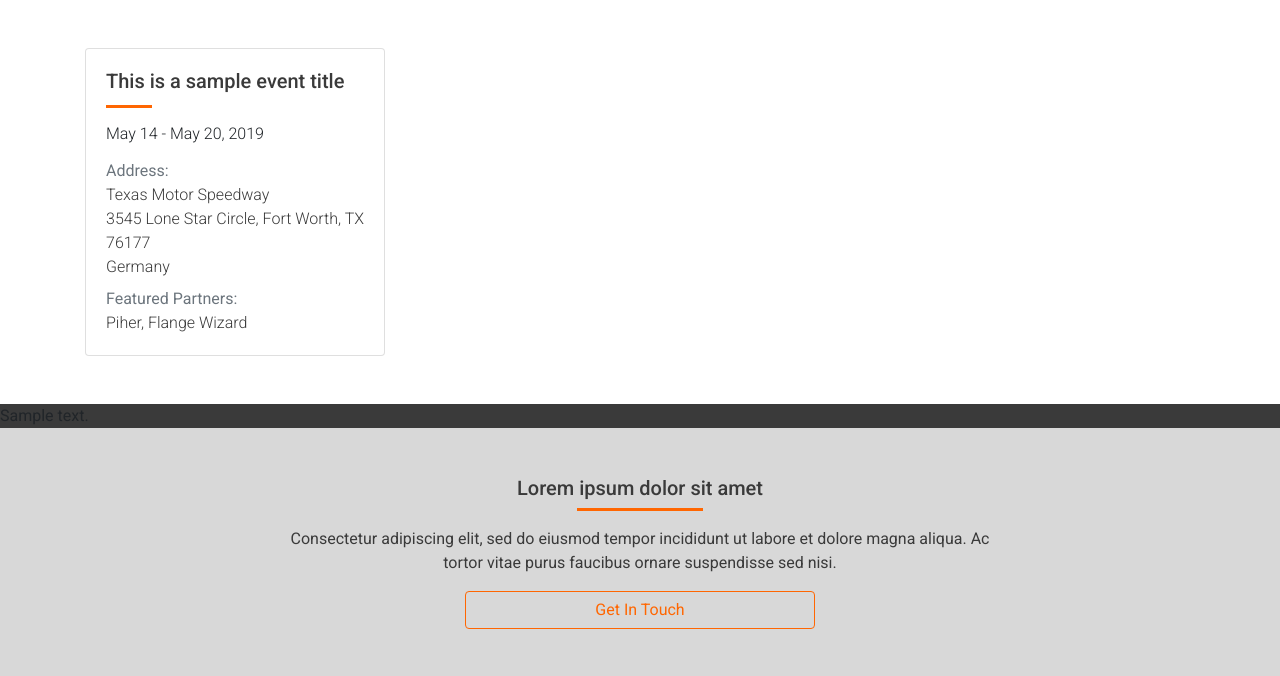
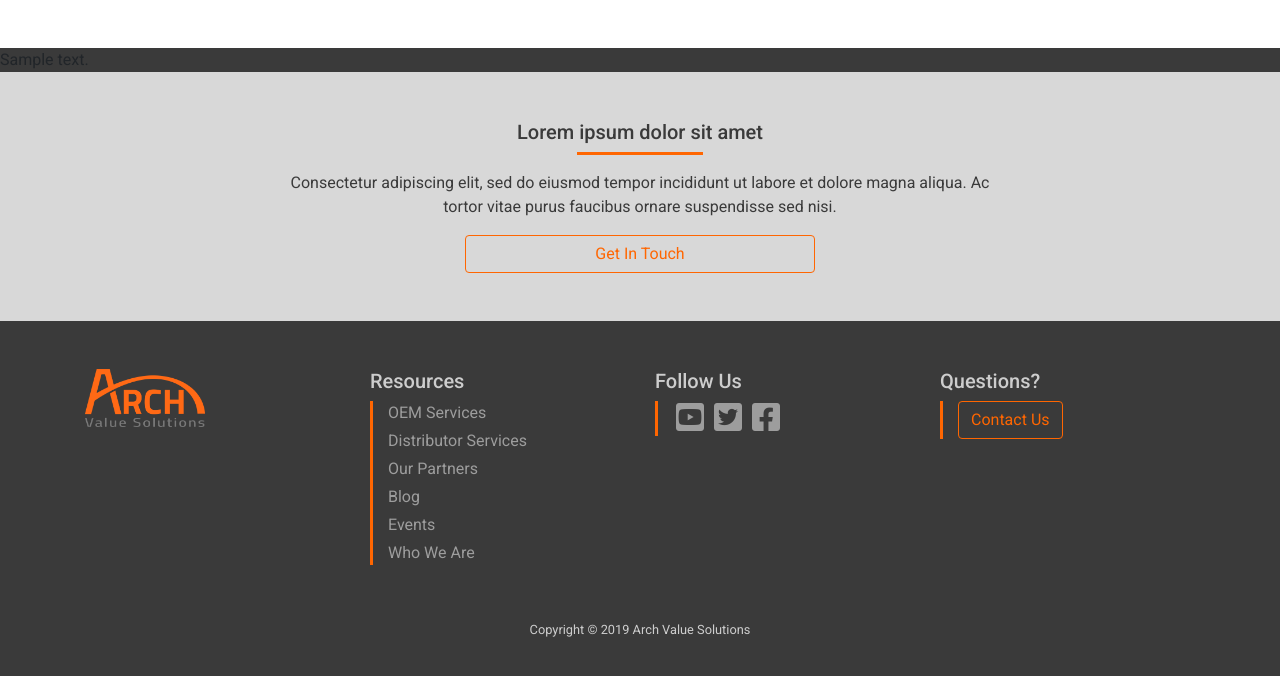
Before and after one commit to kchiv/arch_value_website, a Django app: a page that uses templates/cms_only/events.html in a window 1280 px wide. Shown: the part 254-930 px from the top of the page. After the commit the page ends 891 px from the top, so only its background shows below. Run offline with Django 3.2, Linux system fonts and the light colour scheme; tables that the repository leaves empty hold one stand-in row (values such as "Sample post"); some libraries are stand-ins or nearby versions.

Commit message:
commented out event card placeholder

```diff
--- a/templates/cms_only/events.html
+++ b/templates/cms_only/events.html
@@ -1,9 +1,9 @@
 <div class="bg-white">
 	<div class="container">
-		<div class="row py-4" id="event-row">
+		<div class="row py-4 d-flex" id="event-row">
 
 			<!-- card body col/container -->
-			<div class="col-lg-4 col-sm-6 col-12 py-4 d-flex align-items-stretch">
+<!-- 			<div class="col-lg-4 col-sm-6 col-12 py-4 d-flex align-items-stretch">
 				<div class="card">
 				  <div class="card-body">
 				    <h5 class="card-title">This is a sample event title</h5>
@@ -20,7 +20,7 @@
 					<p class="font-weight-light my-0" id="country">Piher, Flange Wizard</p>
 				  </div>
 				</div>
-			</div>
+			</div>	 -->
 			<!-- end card body col/container -->
 
 		</div>
```
